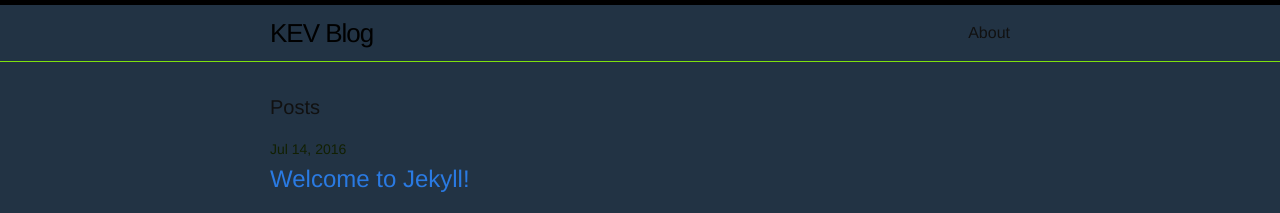
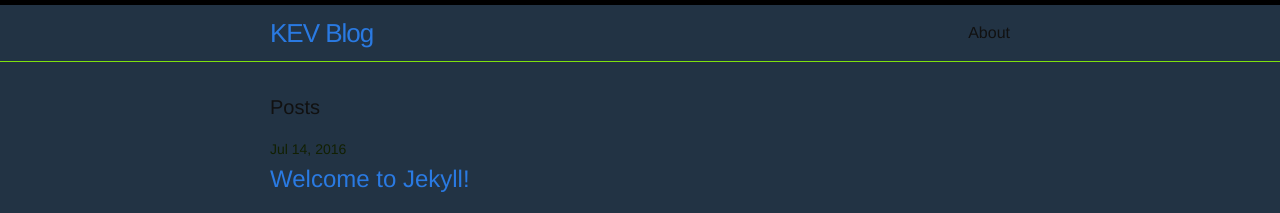
Before and after one commit to kerlich/kerlich.github.io, a Jekyll site: the page built from index.html, in a window 1280 px wide. Shown: the top 213 px of the page. Built offline with Jekyll 4.4.1, drawn with Linux system fonts in a browser that asks for light colours.

Commit message:
Update _layout.scss

```diff
--- a/_sass/_layout.scss
+++ b/_sass/_layout.scss
@@ -20,7 +20,7 @@
 
     &,
     &:visited {
-        color: $grey-color-dark;
+        color: 0000122;
     }
 }
 
```
